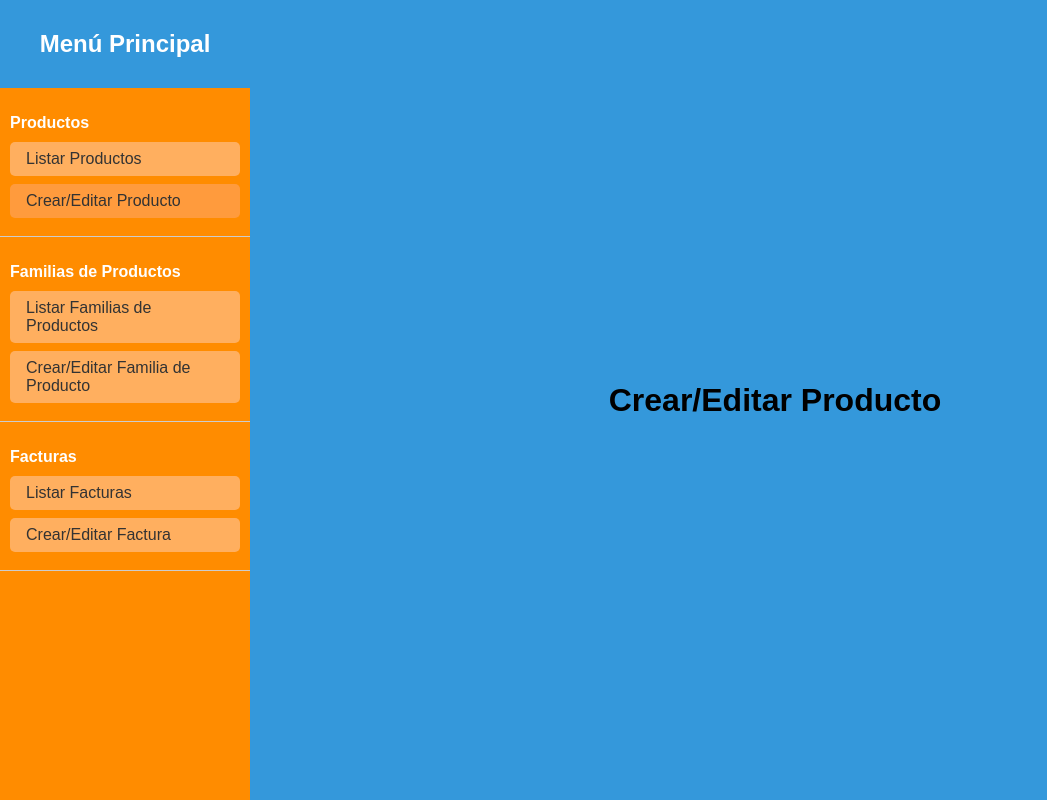
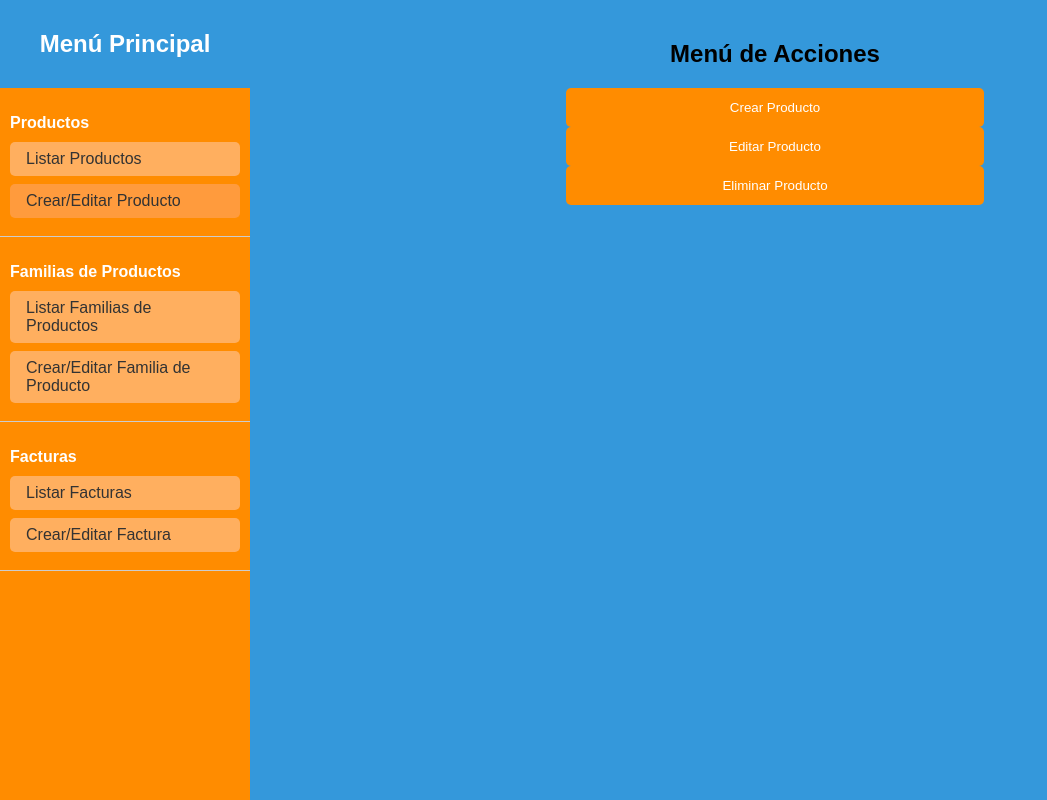
Before and after one commit to JorgeVeraz23/FrontFacturacion, a Vue app: page /menu-principal/crear-editar-producto in a window 1280 px wide. Shown: the whole page, without its empty margins (0-1047 px from the left). Built offline with nearby package versions, Linux system fonts and the light colour scheme.

Commit message:
first commit

```diff
--- a/package.json
+++ b/package.json
@@ -9,8 +9,11 @@
   },
   "dependencies": {
     "axios": "^1.6.5",
+    "bootstrap": "^5.3.2",
     "core-js": "^3.8.3",
+    "popper.js": "^1.16.1",
     "vue": "^3.4.14",
+    "vue-bootstrap-modal": "^0.1.13",
     "vue-router": "^4.2.5",
     "vuex": "^4.1.0"
   },
--- a/src/components/Producto/CrearEditarProducto.vue
+++ b/src/components/Producto/CrearEditarProducto.vue
@@ -1,17 +1,54 @@
+<!-- Menu.vue -->
 <template>
   <div>
-      <h1>Crear/Editar Producto</h1>
-      <!-- Contenido del componente para crear/editar producto aquí -->
+    <h2>Menú de Acciones</h2>
+
+    <div class="button-container">
+      <button v-for="(item, index) in menuItems" :key="index" @click="selectMenuItem(index)">
+        {{ item.label }}
+      </button>
+    </div>
+
+    <div v-if="selectedItem !== null">
+      <h3>{{ menuItems[selectedItem].content.title }}</h3>
+      <p>{{ menuItems[selectedItem].content.description }}</p>
+    </div>
   </div>
 </template>
 
 <script>
 export default {
-    name: 'CrearEditarProducto',
-    // Lógica del componente aquí
+  data() {
+    return {
+      menuItems: [
+        { label: 'Crear Producto', content: { title: 'Crear Producto', description: 'Formulario para crear un nuevo producto' } },
+        { label: 'Editar Producto', content: { title: 'Editar Producto', description: 'Seleccione un producto para editar' } },
+        { label: 'Eliminar Producto', content: { title: 'Eliminar Producto', description: 'Seleccione un producto para eliminar' } },
+      ],
+      selectedItem: null,
+    };
+  },
+  methods: {
+    selectMenuItem(index) {
+      this.selectedItem = index;
+    },
+  },
 };
 </script>
 
 <style scoped>
-  /* Estilos específicos del componente aquí */
+/* Estilos opcionales para el componente */
+h2 {
+  text-align: center;
+}
+
+.button-container {
+  text-align: center;
+  margin-bottom: 20px;
+}
+
+button {
+  margin-right: 10px;
+  cursor: pointer;
+}
 </style>
--- a/src/main.js
+++ b/src/main.js
@@ -3,6 +3,7 @@ import App from './App.vue'
 
 createApp(App).mount('#app')*/
 import { createApp } from 'vue';
+
 import App from './App.vue';
 import router from './router';
 import store from './store';
--- a/src/views/InicioSesion.vue
+++ b/src/views/InicioSesion.vue
@@ -40,6 +40,9 @@ export default {
           this.intentosFallidos = 0;
           this.bloqueado = false;
           alert("Inicio de sesión exitoso");
+
+          // Redirigir al menú principal después del inicio de sesión exitoso
+          this.$router.push('/menu-principal/crear-editar-factura');
         }
 
       } catch (error) {
--- a/src/views/MenuPrincipal.vue
+++ b/src/views/MenuPrincipal.vue
@@ -27,15 +27,10 @@
   </div>
 </template>
 
-<script>
-export default {
-  name: 'MenuPrincipal',
-};
-</script>
-
 <style>
 .container {
   display: flex;
+  justify-content: flex-end;
   height: 100vh;
 }
 
@@ -43,12 +38,12 @@ export default {
   display: flex;
   flex-direction: column;
   width: 250px;
-  background-color: #ff8c00; /* Naranja */
+  background-color: #ff8c00;
   color: white;
 }
 
 .menu-header {
-  background-color: #3498db; /* Azul claro */
+  background-color: #3498db;
   color: white;
   padding: 10px;
   text-align: center;
@@ -69,7 +64,7 @@ export default {
   display: block;
   padding: 8px 16px;
   margin-bottom: 8px;
-  background-color: #ffaf5f; /* Naranja claro */
+  background-color: #ffaf5f;
   color: #333;
   text-decoration: none;
   border-radius: 5px;
@@ -77,18 +72,20 @@ export default {
 }
 
 .menu-link:hover {
-  background-color: #ff9b3d; /* Naranja más oscuro al pasar el ratón */
+  background-color: #ff9b3d;
 }
 
 .router-link-exact-active {
-  background-color: #ff9b3d; /* Naranja más oscuro cuando la ruta está activa */
+  background-color: #ff9b3d;
 }
 
 .content {
   flex: 1;
   display: flex;
-  justify-content: center;
+  flex-direction: column; /* Ajuste para colocar contenido encima del otro */
+  justify-content: flex-start; /* Alinea el contenido hacia arriba */
   align-items: center;
-  margin-left: 20px; /* Ajusta el margen según tus preferencias */
+  margin-left: 20px; /* Ajuste del margen izquierdo según tus necesidades */
+  margin-top: 20px; /* Ajuste del margen superior */
 }
 </style>
```
Also changed, not shown: 1 other file (tests, documents, lock files or other folders). Lines whose indentation alone changed are shown as unchanged.
